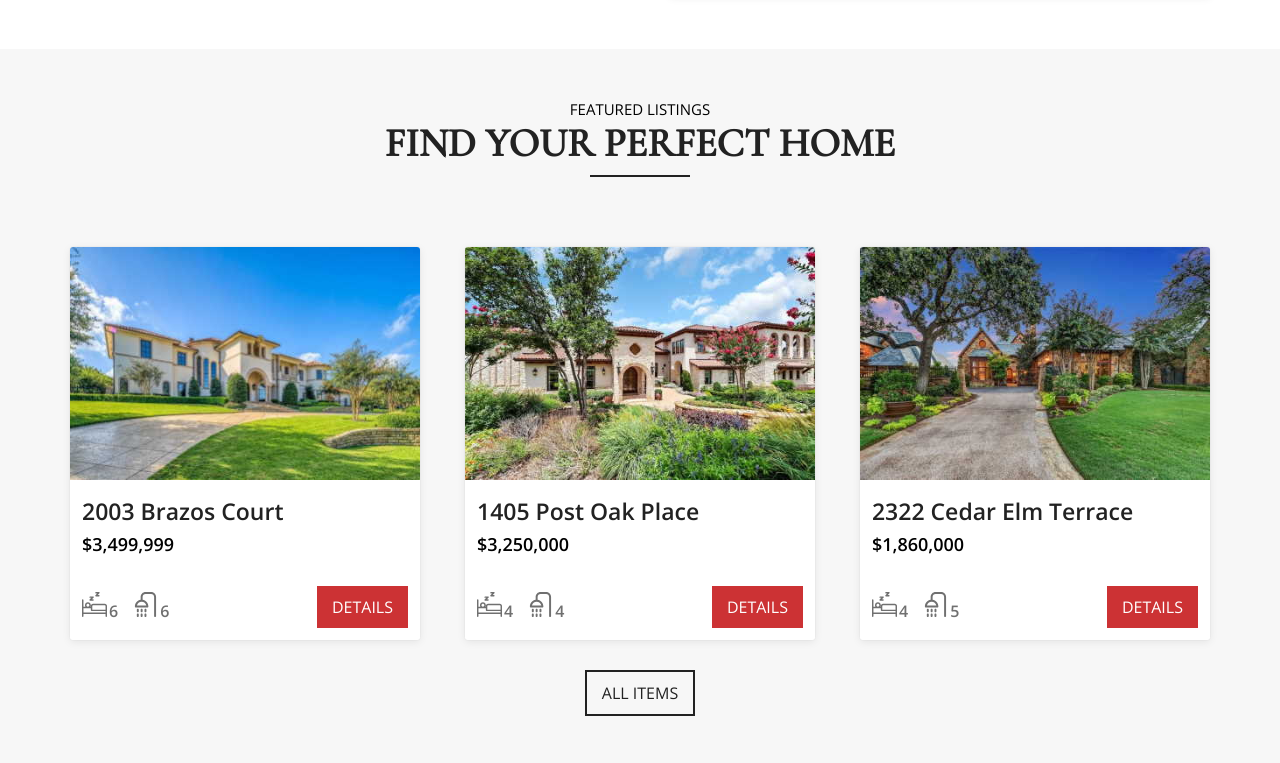
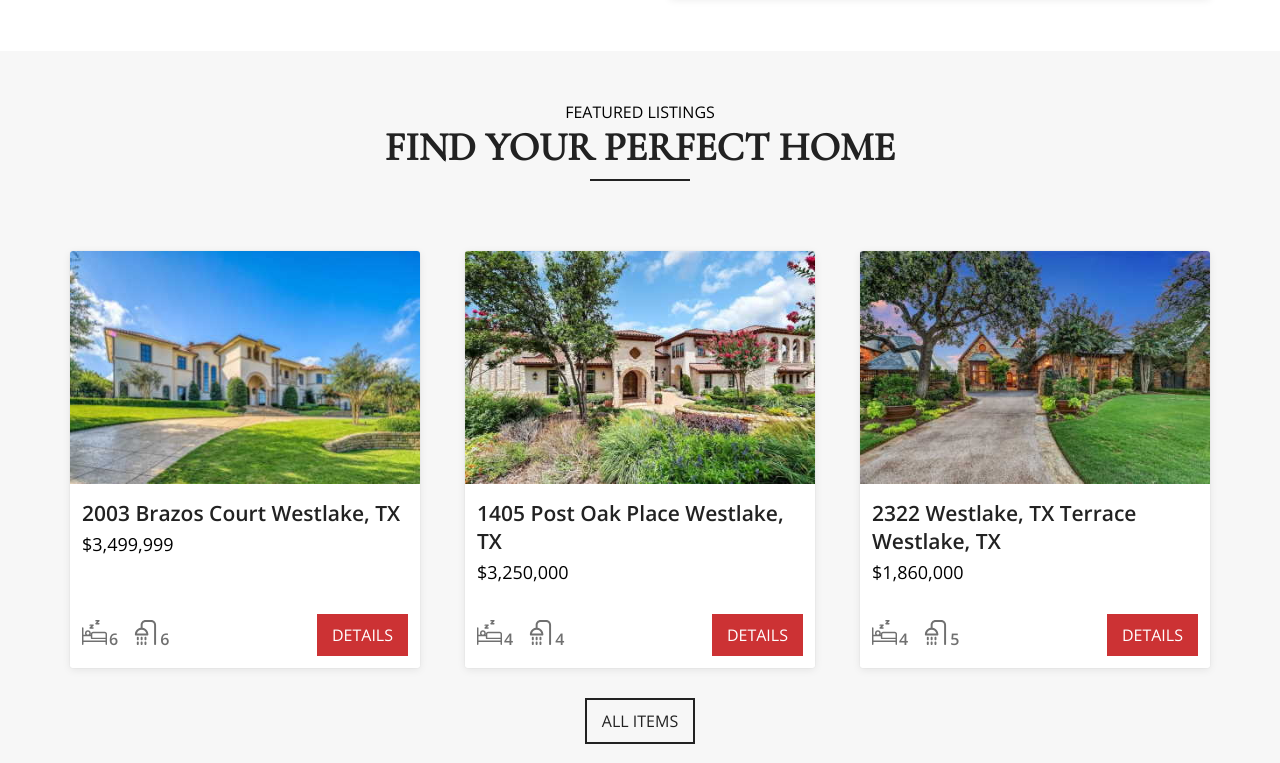
Before and after one commit to dyaroshevych/mathews-realty, a plain HTML site: page index.html in a window 1280 px wide. Shown: the part 1837-2600 px from the top of the page. Drawn offline with nearby package versions, Linux system fonts and the light colour scheme.

Commit message:
changed typography and headings for items

```diff
--- a/css/main.css
+++ b/css/main.css
@@ -148,6 +148,7 @@ section:nth-of-type(even) {
   font-weight: 500;
   font-size: 6rem;
   line-height: 1;
+  text-transform: uppercase;
 }
 .heading-secondary {
   display: inline-block;
@@ -171,20 +172,20 @@ section:nth-of-type(even) {
 }
 .heading-secondary-subheading {
   display: block;
-  font-weight: 300;
-  font-size: 1.5rem;
+  font-weight: 500;
+  font-size: 1.6rem;
   text-transform: uppercase;
 }
 .heading-tertiary {
   display: inline-block;
   font-weight: 600;
-  font-size: 2.3rem;
+  font-size: 2.1rem;
   color: #222;
 }
 .heading-tertiary-subheading {
   margin-top: 0.5rem;
   display: block;
-  font-weight: 600;
+  font-weight: 400;
   font-size: 1.8rem;
 }
 .heading-quarternary {
@@ -193,7 +194,7 @@ section:nth-of-type(even) {
 }
 .paragraph {
   font-size: 1.7rem;
-  line-height: 1.48;
+  line-height: 1.6;
 }
 .btn {
   display: inline-block;
--- a/js/loadProperties.js
+++ b/js/loadProperties.js
@@ -1,6 +1,6 @@
 const salesData = [
   {
-    name: "2003 Brazos Court",
+    name: "2003 Brazos Court Westlake, TX",
     price: "$3,499,999",
     bedroomCount: "6",
     bathroomCount: "6",
@@ -9,7 +9,7 @@ const salesData = [
       "https://www.alliebeth.com/sales/detail/528-l-81691-14254660/2003-brazos-court-westlake-tx-76262"
   },
   {
-    name: "1405 Post Oak Place",
+    name: "1405 Post Oak Place Westlake, TX",
     price: "$3,250,000",
     bedroomCount: "4",
     bathroomCount: "4",
@@ -18,7 +18,7 @@ const salesData = [
       "https://www.alliebeth.com/sales/detail/528-l-81691-14261155/1405-post-oak-place-westlake-tx-76262"
   },
   {
-    name: "2322 Cedar Elm Terrace",
+    name: "2322  Westlake, TX Terrace Westlake, TX",
     price: "$1,860,000",
     bedroomCount: "4",
     bathroomCount: "5",
@@ -27,7 +27,7 @@ const salesData = [
       "https://www.alliebeth.com/sales/detail/528-l-81691-14254264/2322-cedar-elm-terrace-westlake-tx-76262"
   },
   {
-    name: "2212 Cedar Elm Terrace",
+    name: "2212  Westlake, TX Terrace Westlake, TX",
     price: "$1,795,000",
     bedroomCount: "3",
     bathroomCount: "3",
@@ -39,7 +39,7 @@ const salesData = [
 
 const soldData = [
   {
-    name: "1608 Enclave Court",
+    name: "1608 Enclave Court Southlake, TX",
     price: "",
     bedroomCount: "6",
     bathroomCount: "5",
@@ -48,7 +48,7 @@ const soldData = [
       "https://www.alliebeth.com/sold/detail/528-l-81688-14062251/1608-enclave-court-southlake-tx-76092"
   },
   {
-    name: "309 Gregg Court",
+    name: "309 Gregg Court Southlake, TX",
     price: "",
     bedroomCount: "4",
     bathroomCount: "3",
@@ -57,7 +57,7 @@ const soldData = [
       "https://www.alliebeth.com/sold/detail/528-l-81688-14137363/309-gregg-court-southlake-tx-76092"
   },
   {
-    name: "2225 King Fisher Drive",
+    name: "2225 King Fisher Drive Westlake, TX",
     price: "",
     bedroomCount: "4",
     bathroomCount: "4",
@@ -66,7 +66,7 @@ const soldData = [
       "https://www.alliebeth.com/sold/detail/528-l-81688-14127418/2225-king-fisher-drive-westlake-tx-76262"
   },
   {
-    name: "2102 Rock Rose Court",
+    name: "2102 Rock Rose Court Westlake, TX",
     price: "",
     bedroomCount: "5",
     bathroomCount: "5",
@@ -75,7 +75,7 @@ const soldData = [
       "https://www.alliebeth.com/sold/detail/528-l-81688-13960556/2102-rock-rose-court-westlake-tx-76262"
   },
   {
-    name: "2206 Malin Drive",
+    name: "2206 Malin Drive Trophy Club, TX",
     price: "",
     bedroomCount: "5",
     bathroomCount: "4",
@@ -84,7 +84,7 @@ const soldData = [
       "https://www.alliebeth.com/sold/detail/528-l-81688-14150105/2206-malin-drive-trophy-club-tx-76262"
   },
   {
-    name: "1817 Broken Bend Drive",
+    name: "1817 Broken Bend Drive Westlake, TX",
     price: "",
     bedroomCount: "5",
     bathroomCount: "5",
@@ -93,7 +93,7 @@ const soldData = [
       "https://www.alliebeth.com/sold/detail/528-l-81688-14135197/1817-broken-bend-drive-westlake-tx-76262"
   },
   {
-    name: "917 Aspen Ridge Drive",
+    name: "917 Aspen Ridge Drive Southlake, TX",
     price: "",
     bedroomCount: "5",
     bathroomCount: "5",
@@ -102,7 +102,7 @@ const soldData = [
       "https://www.alliebeth.com/sold/detail/528-l-81688-14079953/917-aspen-ridge-drive-southlake-tx-76092"
   },
   {
-    name: "321 Montrose Lane",
+    name: "321 Montrose Lane Southlake, TX",
     price: "",
     bedroomCount: "5",
     bathroomCount: "5",
@@ -111,7 +111,7 @@ const soldData = [
       "https://www.alliebeth.com/sold/detail/528-l-81688-13979952/321-montrose-lane-southlake-tx-76092"
   },
   {
-    name: "2320 Cedar Elm Terrace",
+    name: "2313  Westlake, TX Westlake, TX",
     price: "",
     bedroomCount: "3",
     bathroomCount: "3",
@@ -120,7 +120,7 @@ const soldData = [
       "https://www.alliebeth.com/sold/detail/528-l-81688-13935292/2320-cedar-elm-terrace-westlake-tx-76262"
   },
   {
-    name: "1707 Cypress Way",
+    name: "1707 Cypress Way Westlake, TX",
     price: "",
     bedroomCount: "N/A",
     bathroomCount: "N/A",
@@ -129,7 +129,7 @@ const soldData = [
       "https://www.alliebeth.com/sold/detail/528-l-81688-13835991/1707-cypress-way-westlake-tx-76262"
   },
   {
-    name: "836 San Madrid Trail",
+    name: "2005 Nighthawk Westlake, TX",
     price: "",
     bedroomCount: "4",
     bathroomCount: "3",
@@ -138,7 +138,7 @@ const soldData = [
       "https://www.alliebeth.com/sold/detail/528-l-81688-13999147/836-san-madrid-trail-fort-worth-tx-76052"
   },
   {
-    name: "648 Sheldon Drive",
+    name: "648 Sheldon Drive Westlake, TX",
     price: "",
     bedroomCount: "4",
     bathroomCount: "3",
@@ -147,7 +147,7 @@ const soldData = [
       "https://www.alliebeth.com/sold/detail/528-l-81688-13979673/648-sheldon-drive-trophy-club-tx-76262"
   },
   {
-    name: "2002 Nighthawk Court",
+    name: "2002 Scissortail Place Westlake, TX",
     price: "",
     bedroomCount: "4",
     bathroomCount: "4",
@@ -156,7 +156,7 @@ const soldData = [
       "https://www.alliebeth.com/sold/detail/528-l-81688-13809565/2002-nighthawk-court-westlake-tx-76262"
   },
   {
-    name: "817 Araf Avenue",
+    name: "817 Araf Avenue Richardson, TX",
     price: "",
     bedroomCount: "4",
     bathroomCount: "3",
@@ -165,7 +165,7 @@ const soldData = [
       "https://www.alliebeth.com/sold/detail/528-l-81688-13825274/817-araf-avenue-richardson-tx-75081"
   },
   {
-    name: "416 Abbot Lane",
+    name: "416 Abbot Lane Trophy Club, TX",
     price: "",
     bedroomCount: "4",
     bathroomCount: "3",
@@ -174,7 +174,7 @@ const soldData = [
       "https://www.alliebeth.com/sold/detail/528-l-81688-13792892/416-abbot-lane-trophy-club-tx-76262"
   },
   {
-    name: "517 Silver Chase Drive",
+    name: "517 Silver Chase Drive Keller, TX",
     price: "",
     bedroomCount: "5",
     bathroomCount: "4",
@@ -183,7 +183,7 @@ const soldData = [
       "https://www.alliebeth.com/sold/detail/528-l-81688-13822080/517-silver-chase-drive-keller-tx-76248"
   },
   {
-    name: "2212 Cedar Elm Terrace",
+    name: "2212  Westlake, TX Terrace Westlake, TX",
     price: "",
     bedroomCount: "3",
     bathroomCount: "3",
@@ -192,7 +192,7 @@ const soldData = [
       "https://www.alliebeth.com/sold/detail/528-l-81688-13837160/2212-cedar-elm-terrace-westlake-tx-76262"
   },
   {
-    name: "541 Round Hollow Lane",
+    name: "541 Round Hollow Lane Southlake, TX",
     price: "",
     bedroomCount: "7",
     bathroomCount: "6",
@@ -201,7 +201,7 @@ const soldData = [
       "https://www.alliebeth.com/sold/detail/528-l-81688-13750309/541-round-hollow-lane-southlake-tx-76092"
   },
   {
-    name: "8132 La Frontera Trail",
+    name: "8132 La Frontera Trail Arlington, TX",
     price: "",
     bedroomCount: "3",
     bathroomCount: "2",
@@ -210,7 +210,7 @@ const soldData = [
       "https://www.alliebeth.com/sold/detail/528-l-81688-13802537/8132-la-frontera-trail-southeast-north-south-lynn-creek-arlington-tx-76002"
   },
   {
-    name: "2211 Cedar Elm Terrace",
+    name: "2211  Westlake, TX Terrace Westlake, TX",
     price: "",
     bedroomCount: "3",
     bathroomCount: "3",
@@ -219,7 +219,7 @@ const soldData = [
       "https://www.alliebeth.com/sold/detail/528-l-81688-13079160/2211-cedar-elm-terrace-westlake-tx-76262"
   },
   {
-    name: "1700 Wisteria Way",
+    name: "1700 Wisteria Way Westlake, TX",
     price: "",
     bedroomCount: "5",
     bathroomCount: "4",
@@ -228,7 +228,7 @@ const soldData = [
       "https://www.alliebeth.com/sold/detail/528-l-81688-13081866/1700-wisteria-way-westlake-tx-76262"
   },
   {
-    name: "2211 Aberdeen Drive",
+    name: "2211 Aberdeen Drive Trophy Club, TX",
     price: "",
     bedroomCount: "5",
     bathroomCount: "4",
@@ -237,7 +237,7 @@ const soldData = [
       "https://www.alliebeth.com/sold/detail/528-l-81688-13100536/2211-aberdeen-drive-trophy-club-tx-76262"
   },
   {
-    name: "104 Rolling Rock Drive",
+    name: "104 Rolling Rock Drive Trophy Club, TX",
     price: "",
     bedroomCount: "4",
     bathroomCount: "2",
@@ -246,7 +246,7 @@ const soldData = [
       "https://www.alliebeth.com/sold/detail/528-l-81688-12185568/104-rolling-rock-drive-trophy-club-tx-76262"
   },
   {
-    name: "2201 King Fisher Drive",
+    name: "2201 King Fisher Drive Westlake, TX",
     price: "",
     bedroomCount: "N/A",
     bathroomCount: "N/A",
@@ -255,7 +255,7 @@ const soldData = [
       "https://www.alliebeth.com/sold/detail/528-l-81691-1905212043000744/2201-king-fisher-drive-westlake-tx"
   },
   {
-    name: "465 Verbena Lane",
+    name: "465 Verbena Ln Frisco, TX",
     price: "",
     bedroomCount: "N/A",
     bathroomCount: "N/A",
@@ -264,7 +264,7 @@ const soldData = [
       "https://www.alliebeth.com/sold/detail/528-l-81691-1806190210548385/465-verbena-lane-oa"
   },
   {
-    name: "311 Pinyon",
+    name: "311 Pinyon Frisco, Texas",
     price: "",
     bedroomCount: "N/A",
     bathroomCount: "N/A",
@@ -273,7 +273,7 @@ const soldData = [
       "https://www.alliebeth.com/sold/detail/528-l-81691-1811042310288355/311-pinyon-frisco-tx-75068"
   },
   {
-    name: "2003 Scissortail Place",
+    name: "2003 Scissortail Place Westlake, TX",
     price: "",
     bedroomCount: "N/A",
     bathroomCount: "N/A",
@@ -282,7 +282,7 @@ const soldData = [
       "https://www.alliebeth.com/sold/detail/528-l-81691-1806190213414685/2003-scissortail-place-oa"
   },
   {
-    name: "2003 White Wing Cove",
+    name: "2003 White Wing Cove Westlake, TX",
     price: "",
     bedroomCount: "N/A",
     bathroomCount: "N/A",
@@ -291,7 +291,7 @@ const soldData = [
       "https://www.alliebeth.com/sold/detail/528-l-81691-1905212042083685/2003-white-wing-cove-westlake-tx"
   },
   {
-    name: "2002 Scissortail Place",
+    name: "2002 Scissortail Place Westlake, TX",
     price: "",
     bedroomCount: "N/A",
     bathroomCount: "N/A",
@@ -300,7 +300,7 @@ const soldData = [
       "https://www.alliebeth.com/sold/detail/528-l-81691-1909160158124647/2002-scissortail-place-westlake-tx-76262"
   },
   {
-    name: "1817 Broken Bend",
+    name: "1817 Broken Bend Westlake, TX",
     price: "",
     bedroomCount: "N/A",
     bathroomCount: "N/A",
@@ -309,7 +309,7 @@ const soldData = [
       "https://www.alliebeth.com/sold/detail/528-l-81691-1806190212537306/1817-broken-bend-oa"
   },
   {
-    name: "2005 Nighthawk",
+    name: "2005 Nighthawk Westlake, TX",
     price: "",
     bedroomCount: "N/A",
     bathroomCount: "N/A",
@@ -318,7 +318,7 @@ const soldData = [
       "https://www.alliebeth.com/sold/detail/528-l-81691-1811042313522527/2005-nighthawk-westlake-tx-76262"
   },
   {
-    name: "1711 Wisteria Way",
+    name: "1711 Wisteria Way Westlake, TX",
     price: "",
     bedroomCount: "N/A",
     bathroomCount: "N/A",
@@ -327,7 +327,7 @@ const soldData = [
       "https://www.alliebeth.com/sold/detail/528-l-81691-1806190212056340/1711-wisteria-way-oa"
   },
   {
-    name: "2313 Cedar Elm",
+    name: "2313 Cedar Elm Westlake, TX",
     price: "",
     bedroomCount: "N/A",
     bathroomCount: "N/A",
@@ -369,6 +369,7 @@ const getItems = (startIdx, endIdx, data, linkIdentifier, refIdentifier) => {
 
     const itemHeadingLink = document.createElement("a");
     itemHeadingLink.setAttribute("href", `${data[i].link}`);
+    itemHeadingLink.setAttribute("target", "_blank");
     const itemHeading = document.createElement("h3");
     itemHeading.classList.add("heading-tertiary");
     itemHeading.innerHTML = data[i].name;
@@ -423,6 +424,7 @@ const getItems = (startIdx, endIdx, data, linkIdentifier, refIdentifier) => {
     const itemButton = document.createElement("a");
     itemButton.classList.add("btn", "btn--red", "btn--medium");
     itemButton.setAttribute("href", `${data[i].link}`);
+    itemButton.setAttribute("target", "_blank");
     itemButton.innerHTML = "Details";
     itemInfo.appendChild(itemButton);
 
```
Also changed, not shown: css/style.css (+6 -1 lines).
